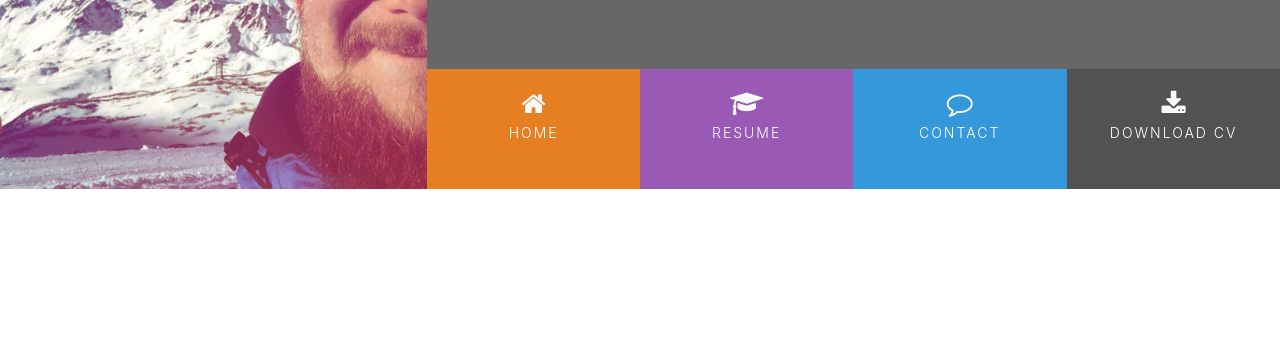
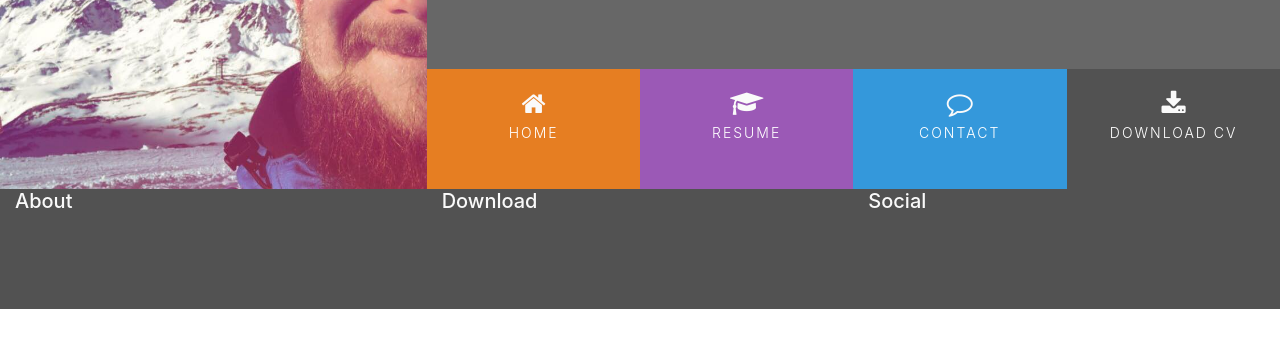
Before and after one commit to Thephelpster/UCD_RESUME, a plain HTML site: page index.html in a window 1280 px wide. Shown: the part 180-528 px from the top of the page. Drawn offline with nearby package versions, Linux system fonts and the light colour scheme.

Commit message:
add footer and start to style

```diff
--- a/assets/css/style.css
+++ b/assets/css/style.css
@@ -31,7 +31,6 @@ header {
 .heading {
     margin-left: 50px;
 }
-
 
 .logo {
     background: url("/assets/images/jamie.jpg");
@@ -115,3 +114,12 @@ header {
     background: rgba(0, 0, 0, 0.2);
     height: 120px;
 }
+
+/* Footer */
+
+footer {
+    background-color: #525252;
+    color: #fafafa;
+    min-height: 120px;
+    margin: 0;
+}
--- a/index.html
+++ b/index.html
@@ -48,8 +48,18 @@
     <section>
 
     </section>
-    <footer>
-
+    <footer class="container-fluid">
+        <div class="row">
+            <div class="col-sm-4">
+                <h5 class="uppercase general-sub">About</h5>
+            </div>
+            <div class="col-sm-4">
+                <h5 class="uppercase general-sub">Download</h5>
+            </div>
+            <div class="col-sm-4">
+                <h5 class="uppercase general-sub">Social</h5>
+            </div>
+        </div>
     </footer>
 </body>
 </html>
```
